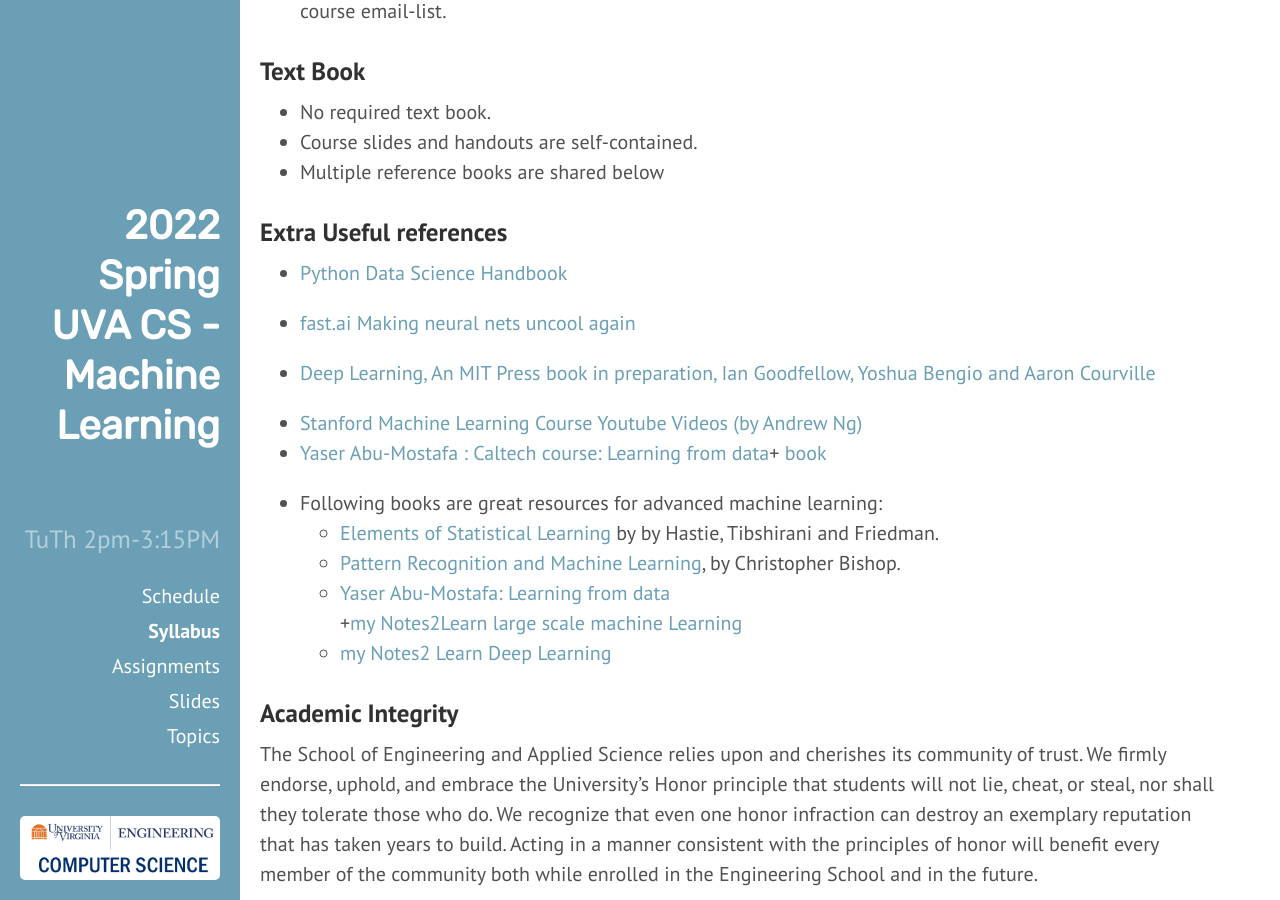
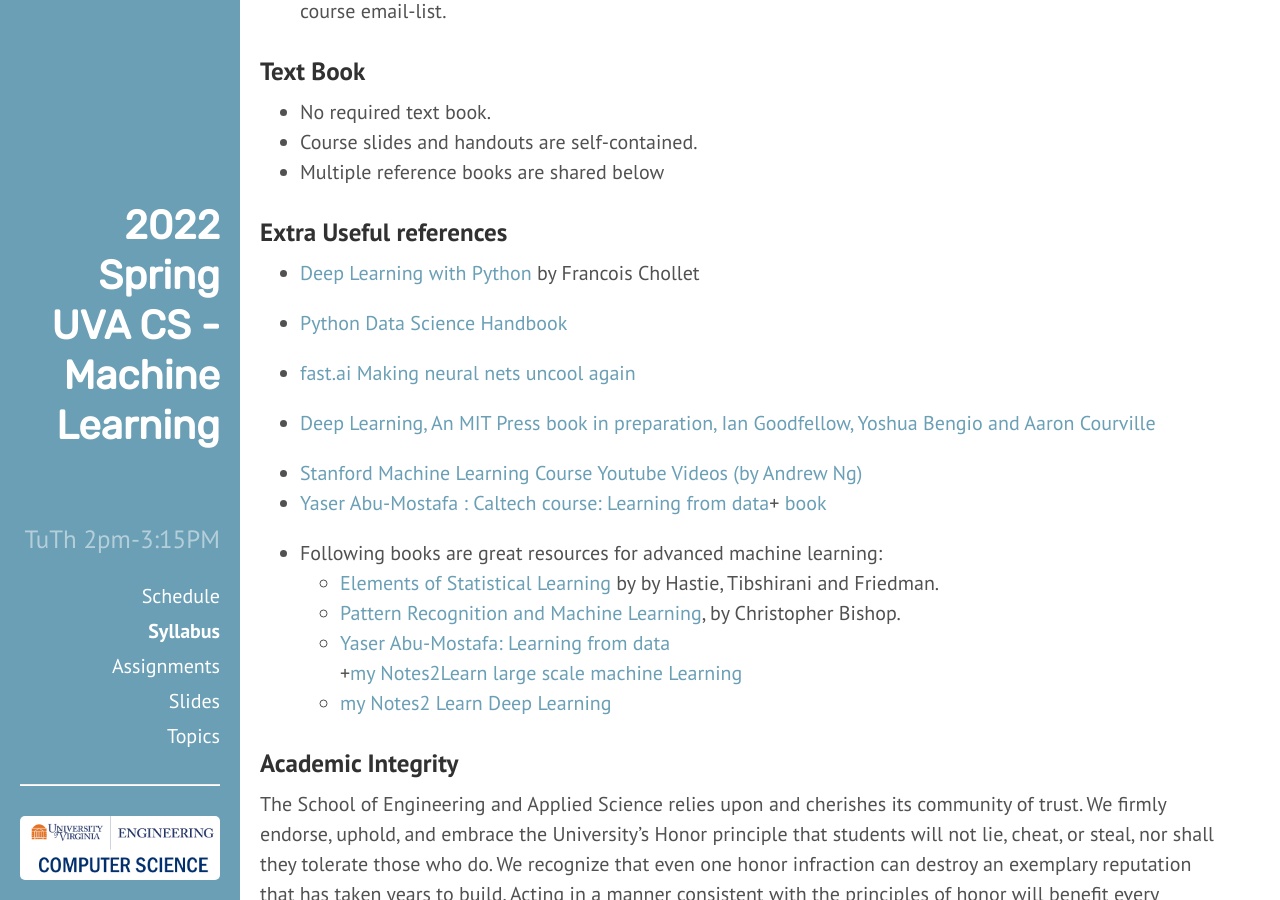
Before and after one commit to qiyanjun/2022sp-UVA-CS-MachineLearningDeep, a Jekyll site: the page built from About.md, in a window 1280 px wide and 900 px high, scrolled down 4268 px. Built offline with Jekyll 4.4.1, drawn with Linux system fonts in a browser that asks for light colours.

Commit message:
Update About.md

```diff
--- a/About.md
+++ b/About.md
@@ -158,6 +158,9 @@ send mail to the instructor.
 
 ### Extra Useful references
 
++ [Deep Learning with Python](https://www.amazon.com/Learning-Python-Second-Fran-C3-A7ois-Chollet-dp-1617296864/dp/1617296864/ref=dp_ob_title_bk) by Francois Chollet
+
+
 + [Python Data Science Handbook](https://github.com/jakevdp/PythonDataScienceHandbook)
 
 + [fast.ai Making neural nets uncool again](https://www.fast.ai/)
```
